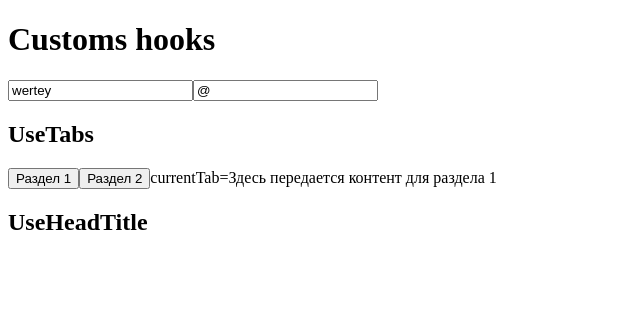
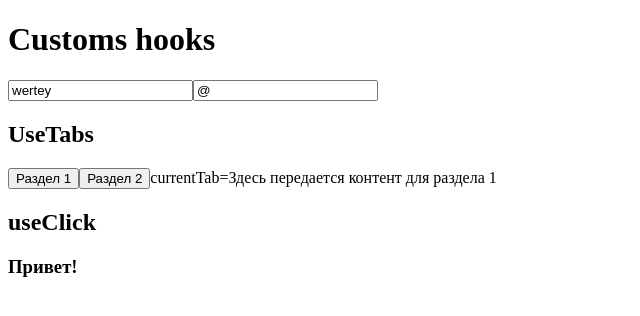
Before and after one commit to dzmitry-viartseika/custom-hook-react-ts, a React (Create React App) app: page / in a window 1280 px wide. Shown: the top 316 px of the page, without its empty margins (0-640 px from the left). Built offline with nearby package versions, Linux system fonts and the light colour scheme; the HTML template or start-up script is replaced by a standard one.

Commit message:
add new hook useClick

```diff
--- a/src/App.tsx
+++ b/src/App.tsx
@@ -1,6 +1,8 @@
 import { useInput } from "./hooks/useInput";
 import {useTabs} from "./hooks/useTabs";
 import {useHeadTitle} from "./hooks/useHeadTitle";
+import { useRef } from 'react';
+import {useClick} from "./hooks/useClick";
 
 const tabContent = [
     {
@@ -21,10 +23,15 @@ function App(): JSX.Element {
   }
   const checkAt = (value: string) => !value.includes('@', 1);
   const headTitle = useHeadTitle('Загрузка...');
+    const sayHello = (): void => {
+        console.log('hello');
+    }
+  const title = useClick(sayHello);
 
   const name = useInput('wertey', maxLen);
   const email = useInput('@', checkAt);
   const { currentItem, changeTab } = useTabs(0, tabContent);
+
   return (
     <div className={'App'}>
         <h1>Customs hooks</h1>
@@ -47,7 +54,8 @@ function App(): JSX.Element {
         </div>
 
         <div>
-            <h2>UseHeadTitle</h2>
+            <h2>useClick</h2>
+            <h3 ref={title}>Привет!</h3>
         </div>
     </div>
   );
--- /dev/null
+++ b/src/hooks/useClick.ts
@@ -0,0 +1,22 @@
+import {useEffect, useRef} from 'react';
+
+type IParamsUseClick = () => void;
+
+export const useClick = (onClick: IParamsUseClick) => {
+    if (typeof onClick !== 'function') return //
+    const element = useRef<HTMLHeadingElement>(null);
+
+    useEffect(() => {
+        if (element.current) {
+            element.current.addEventListener('click', onClick);
+        }
+
+        return () => {
+            if (element.current) {
+                element.current.removeEventListener('click', onClick)
+                }
+            }
+    }, []);
+
+    return element;
+}
--- a/src/hooks/useHeadTitle.ts
+++ b/src/hooks/useHeadTitle.ts
@@ -1,6 +1,10 @@
 import {useEffect, useState} from 'react';
 
-export const useHeadTitle = (initialValue: string) => {
+interface IPropUseHeadTitle {
+    title: string;
+}
+
+export const useHeadTitle = (initialValue: string): IPropUseHeadTitle => {
     const [title, setTitle] = useState<string>(initialValue);
 
     const updateTitle = () => {
```
